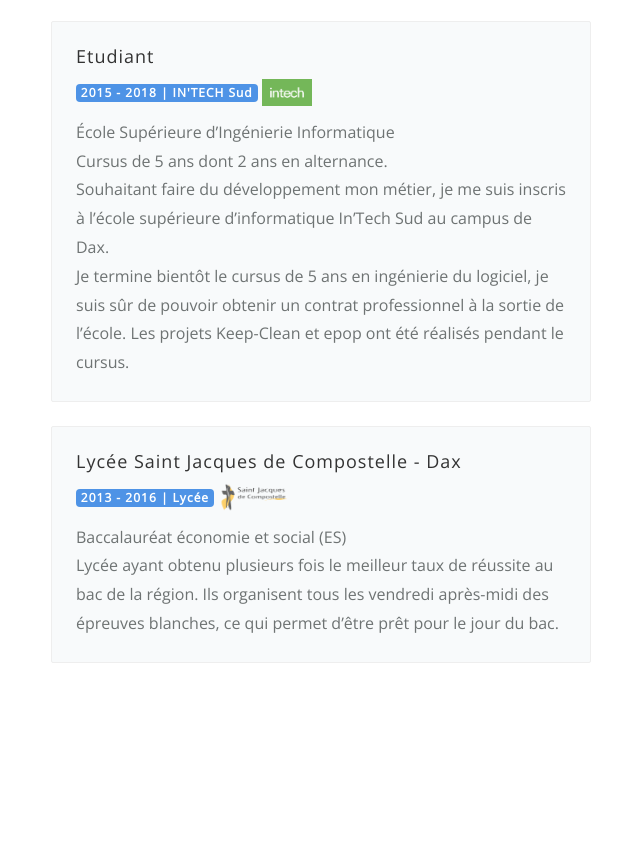
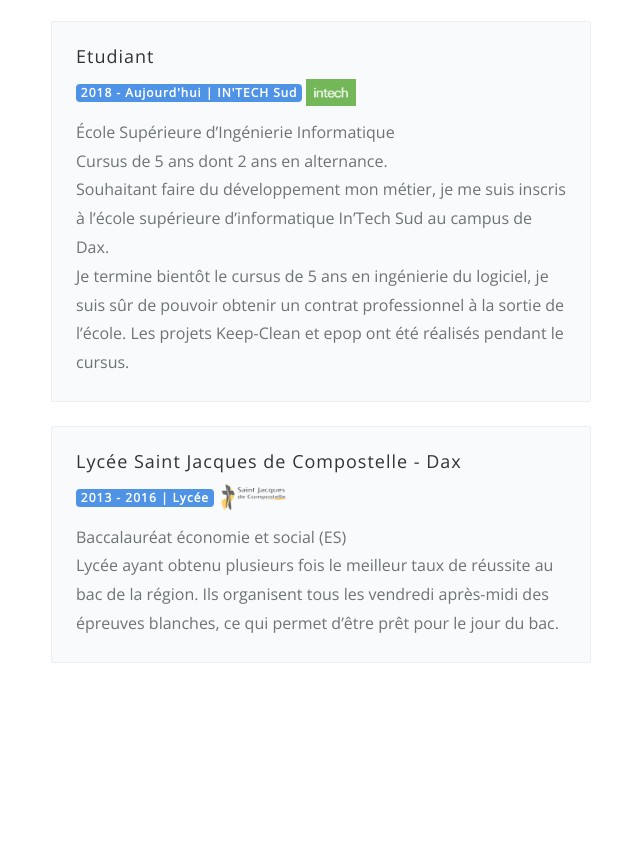
Before and after one commit to gcouret98/portfolio, a website: page index.html in a window 1280 px wide. Shown: the part 2664-3522 px from the top of the page, without its empty margins (319-959 px from the left). Drawn offline with nearby package versions, Linux system fonts and the light colour scheme; some packages are replaced by stand-ins of ours; animation ran at ten frames a second.

Commit message:
fix parcours

```diff
--- a/index.html
+++ b/index.html
@@ -357,7 +357,7 @@
                             <div class="resume-list b-box hover-state p-4 mt-4 wow fadeInUp" data-wow-duration="1.5s" data-wow-delay=".2s">
                                 <div>
                                     <h5>Etudiant</h5>
-                                    <h6 class="badge badge-dark d-inline-block my-3">2015 - 2018 | IN'TECH Sud</h6>
+                                    <h6 class="badge badge-dark d-inline-block my-3">2018 - Aujourd'hui | IN'TECH Sud</h6>
                                     <img src="/assets/images/logointech.png" style="max-width :50px; max-height:50px">
                                     <p>École Supérieure d’Ingénierie Informatique<br> Cursus de 5 ans dont 2 ans en alternance.</p>
                                     <p>Souhaitant faire du développement mon métier, je me suis inscris à l’école supérieure d’informatique In’Tech Sud au campus de Dax.
```
